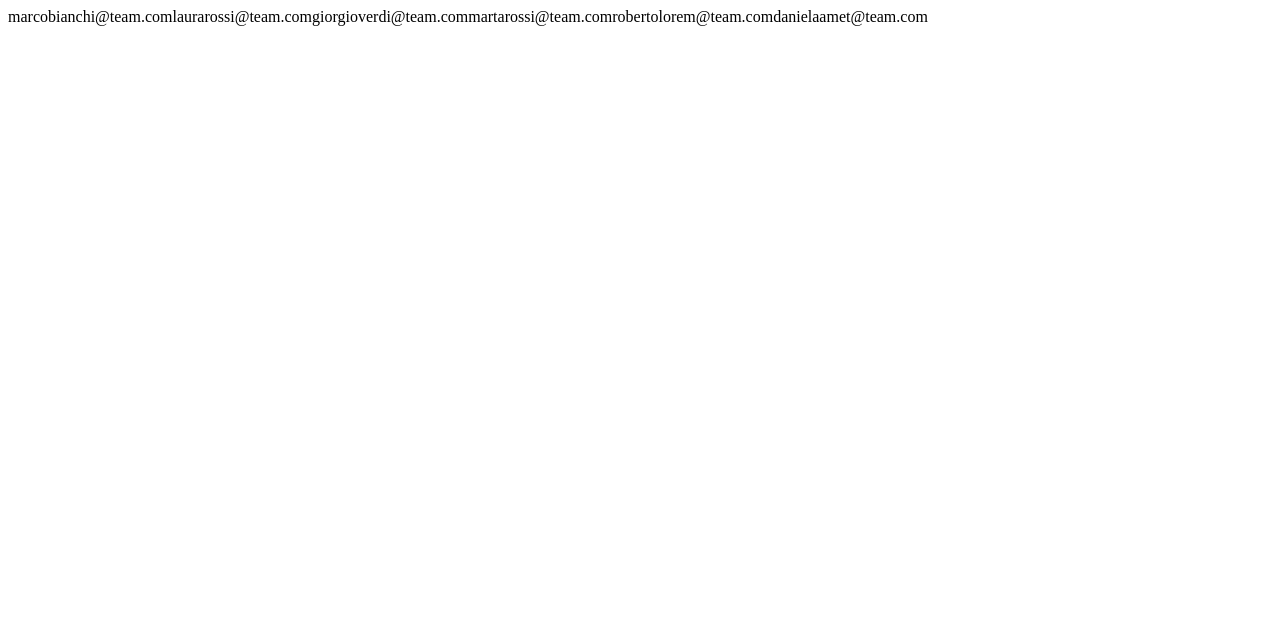
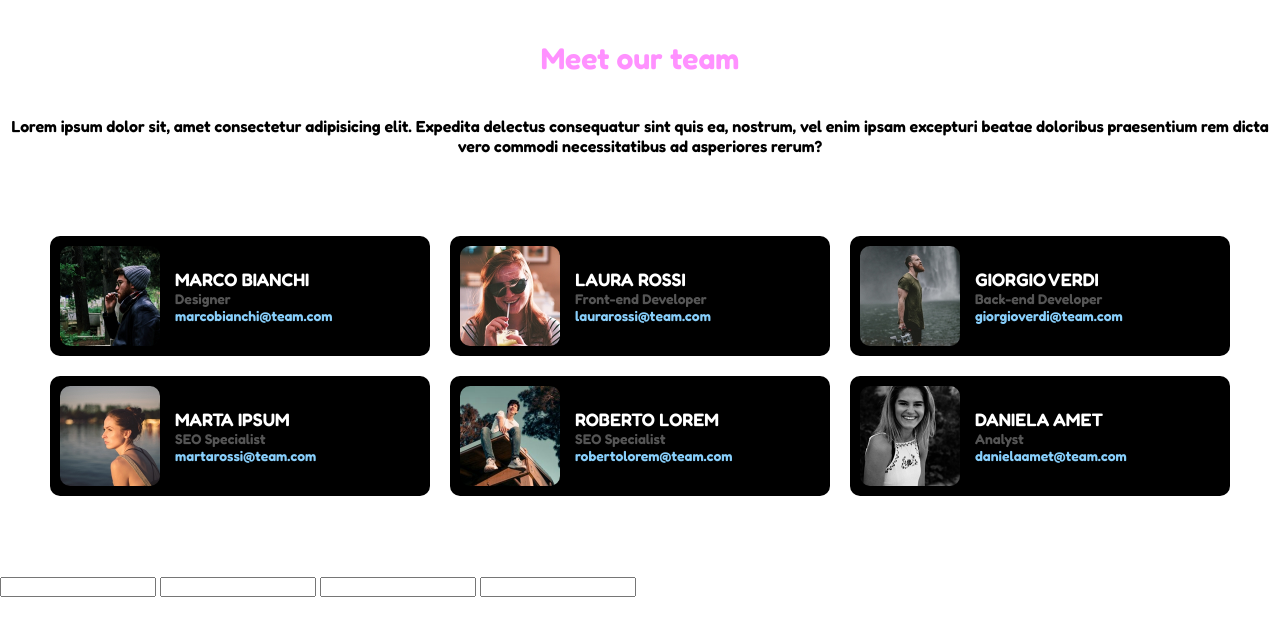
Before and after one commit to Tanoc05/js-our-team, a plain HTML site: page index.html in a window 1280 px wide. Drawn offline with Linux system fonts and the light colour scheme.

Commit message:
sec.commit

```diff
--- a/assets/script.js
+++ b/assets/script.js
@@ -1,43 +1,91 @@
+
 const teamMembers = [
   {
     name: "Marco Bianchi",
     role: "Designer",
     email: "marcobianchi@team.com",
-    img: "img/male1.png"
+    img: "assets/img/male1.png"
   },
   {
     name: "Laura Rossi",
     role: "Front-end Developer",
     email: "laurarossi@team.com",
-    img: "img/female1.png"
+    img: "assets/img/female1.png"
   },
   {
     name: "Giorgio Verdi",
     role: "Back-end Developer",
     email: "giorgioverdi@team.com",
-    img: "img/male2.png"
+    img: "assets/img/male2.png"
   },
   {
     name: "Marta Ipsum",
     role: "SEO Specialist",
     email: "martarossi@team.com",
-    img: "img/female2.png"
+    img: "assets/img/female2.png"
   },
   {
     name: "Roberto Lorem",
     role: "SEO Specialist",
     email: "robertolorem@team.com",
-    img: "img/male3.png"
+    img: "assets/img/male3.png"
   },
   {
     name: "Daniela Amet",
     role: "Analyst",
     email: "danielaamet@team.com",
-    img: "img/female3.png"
+    img: "assets/img/female3.png"
   }
 ];
 
-teamMembers.forEach(element => {
-  const el = document.querySelector(".blnks");
-  el.append(element.email);
-});
+const container = document.querySelector(".card-container");
+
+for (let index = 0; index < teamMembers.length; index++) {
+
+  const {name,role,email,img} = teamMembers[index];
+
+  const card = document.createElement("div");
+  card.classList.add("card");
+
+  const cardInfo = document.createElement("div");
+  cardInfo.classList.add("card-info");
+
+  const cardImage = document.createElement("div");
+  cardImage.classList.add("card-image");
+  const cardImageSrc = document.createElement("img");
+  cardImageSrc.src = img;
+
+  cardImage.appendChild(cardImageSrc);
+
+  const cardName = document.createElement("div");
+  cardName.classList.add("card-name");
+  const cardNameP = document.createElement("p");
+  cardNameP.innerHTML = name;
+
+  cardName.appendChild(cardNameP);
+
+
+  const cardRole = document.createElement("div");
+  cardRole.classList.add("card-role");
+  const cardRolep = document.createElement("p");
+  cardRolep.innerHTML = role;
+
+  cardRole.appendChild(cardRolep);
+
+  const cardEmail = document.createElement("div");
+  cardEmail.classList.add("card-email");
+  const cardEmailP = document.createElement("p");
+  cardEmailP.innerHTML = email;
+
+  cardEmail.appendChild(cardEmailP);
+
+  cardInfo.appendChild(cardName)
+  cardInfo.appendChild(cardRole)
+  cardInfo.appendChild(cardEmail)
+
+  card.appendChild(cardImage);
+  card.appendChild(cardInfo);
+
+  container.appendChild(card);
+
+}
--- a/index.html
+++ b/index.html
@@ -3,14 +3,42 @@
 <head>
     <meta charset="UTF-8">
     <meta name="viewport" content="width=device-width, initial-scale=1.0">
+    <link rel="preconnect" href="https://fonts.googleapis.com">
+    <link rel="preconnect" href="https://fonts.gstatic.com" crossorigin>
+    <link href="https://fonts.googleapis.com/css2?family=Fredoka:wght@618&display=swap" rel="stylesheet">
     <link rel="stylesheet" href="./styles/style.css">
     <title>Document</title>
 </head>
 <body>
 
-    <div class="blnks">
+    <header>
+        <div class="title-subtitle-container">
+            <div class="title">
+            Meet our team
+            </div>
+            <div class="sub-title">
+                <p>Lorem ipsum dolor sit, amet consectetur adipisicing elit. Expedita delectus consequatur sint quis ea, nostrum, vel enim ipsam excepturi beatae doloribus praesentium rem dicta vero commodi necessitatibus ad asperiores rerum?</p>
+            </div>
+        </div>
 
-    </div>
+    </header>
+
+    <main>
+        <div class="card-container">
+        </div>
+    </main>
+
+
+    <footer>
+
+        <form action="">
+            <input type="text" >
+            <input type="text">
+            <input type="text">
+            <input type="text">
+        </form>
+
+    </footer>
 
     <script src="./assets/script.js"></script>
 </body>
--- a/styles/style.css
+++ b/styles/style.css
@@ -0,0 +1,72 @@
+*{
+    margin: 0;
+    padding: 0;
+    box-sizing: border-box;
+    font-family: "Fredoka", sans-serif;
+    font-optical-sizing: auto;
+    font-weight: 100;
+    font-style: normal;
+    font-variation-settings:
+        "wdth" 100;
+}
+
+.title{
+    color: rgba(255, 0, 255, 0.432);
+    text-align: center;
+    margin: 40px;
+    font-family: "Fredoka", sans-serif;
+    font-optical-sizing: auto;
+    font-weight: 618;
+    font-style: normal;
+    font-variation-settings:
+        "wdth" 100;
+    font-size: 30px;
+}
+
+.sub-title{
+    text-align: center;
+}
+
+
+.card-container {
+    display: flex;
+    flex-wrap: wrap;
+    justify-content: center;
+    gap: 20px;
+    margin: 80px 40px;
+}
+
+.card {
+    width: calc(33.33% - 20px);
+    min-width: 300px;
+    background-color: black;
+    display: flex;
+    align-items: center;
+    padding: 10px;
+    border-radius: 10px;
+}
+
+.card-image img {
+    width: 100px;
+    height: 100px;
+    object-fit: cover;
+    border-radius: 10px;
+    margin-right: 15px;
+    display: block;
+}
+
+.card-name {
+    color: white;
+    font-weight: 600;
+    font-size: 18px;
+    text-transform: uppercase;
+}
+
+.card-role, .card-email {
+    font-size: 14px;
+    color: #555;
+}
+
+.card-email{
+    color: lightskyblue;
+}
```
